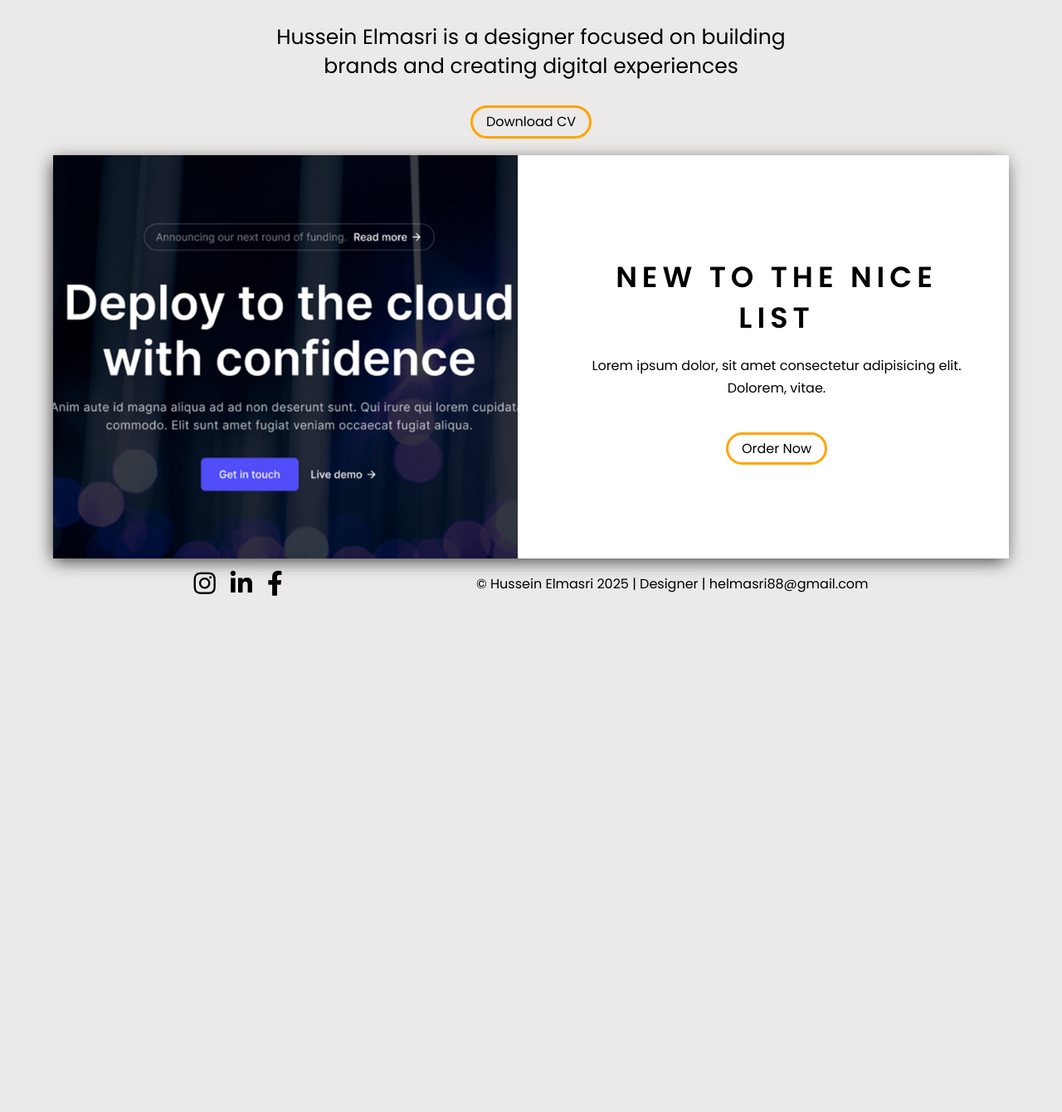
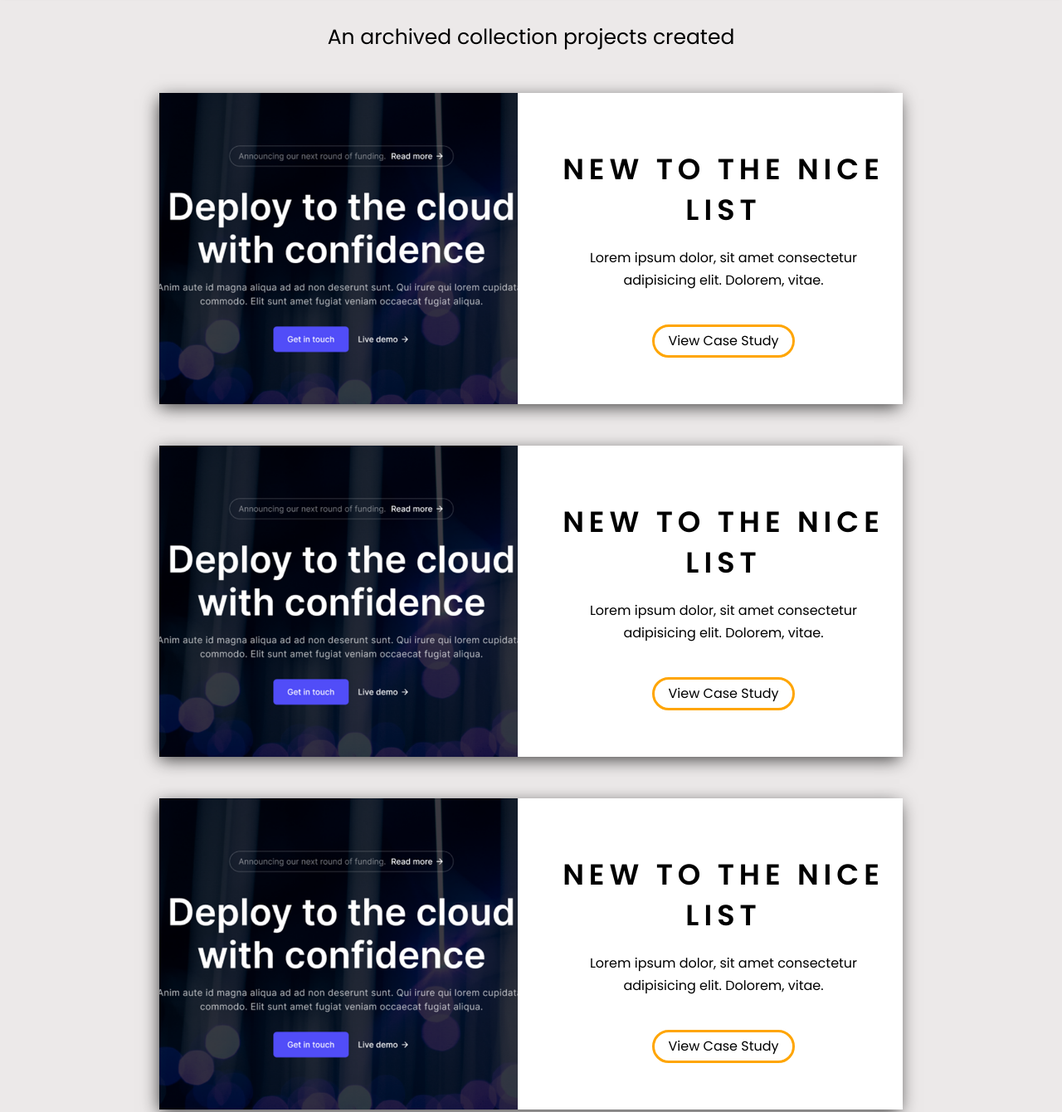
Before and after one commit to husseinelmasri/portfolio, a plain HTML site: page archive.html in a window 1280 px wide. Shown: the part 89-1429 px from the top of the page at 83% size. Before the commit the page ends 824 px from the top, so only its background shows below. Drawn offline with Linux system fonts and the light colour scheme.

Commit message:
created archived page

```diff
--- a/archive.html
+++ b/archive.html
@@ -8,7 +8,7 @@
   <link rel="stylesheet" href="style.css" />
   <link rel="icon" href="./img/favicon.png" type="image/pg" sizes="180x180">
   <link href="https://cdnjs.cloudflare.com/ajax/libs/font-awesome/5.15.4/css/all.min.css" rel="stylesheet">
-  <title>Archive-Husseon Elmasri</title>
+  <title>Hussein Elmasri</title>
 </head>
 
 <body>
@@ -58,7 +58,7 @@
         <a href="contact.html">Contact</a>
       </li>
       <li>
-        <a href="">Archive</a>
+        <a href="archive.html">Archive</a>
       </li>
     </ul>
 
@@ -66,14 +66,10 @@
   <!-- Box A -->
   <section class="box box-a  text-center mg-lg">
     <div class="box-inner">
-      <h3 class="text-lg-header">Hussein Elmasri is a designer focused on building brands and creating digital
-        experiences</h3>
-      <div class="button-container">
-        <a href="./img/Hussein.Elmasri.pdf" download="Hussein Elmasri CV"
-          class="btn btn-light-outline download-button">Download
-          CV</a>
-      </div>
-      </p>
+      <h3 class="text-lg-header">An archived collection projects created
+      </h3>
+
+
     </div>
   </section>
   <!-- Box B -->
@@ -82,7 +78,23 @@
     <div class="box-text">
       <h2 class="text-xl">New to the nice list</h2>
       <p class="text-md">Lorem ipsum dolor, sit amet consectetur adipisicing elit. Dolorem, vitae.</p>
-      <a href="" class="btn btn-light-outline">Order Now</a>
+      <a href="" class="btn btn-light-outline">View Case Study</a>
+    </div>
+  </section>
+  <section class="box box-b bg-secondary grid-col-2">
+    <img src="./img/Untitledddd.png" alt="">
+    <div class="box-text">
+      <h2 class="text-xl">New to the nice list</h2>
+      <p class="text-md">Lorem ipsum dolor, sit amet consectetur adipisicing elit. Dolorem, vitae.</p>
+      <a href="" class="btn btn-light-outline">View Case Study</a>
+    </div>
+  </section>
+  <section class="box box-b bg-secondary grid-col-2">
+    <img src="./img/Untitledddd.png" alt="">
+    <div class="box-text">
+      <h2 class="text-xl">New to the nice list</h2>
+      <p class="text-md">Lorem ipsum dolor, sit amet consectetur adipisicing elit. Dolorem, vitae.</p>
+      <a href="" class="btn btn-light-outline">View Case Study</a>
     </div>
   </section>
 
--- a/style.css
+++ b/style.css
@@ -193,13 +193,14 @@ margin: auto;
 }
 /* Grid Styles */
 .grid-col-2{
- width:90%;
+ width:70%;
   display:grid;
   grid-template-columns: 1fr 1fr;
   gap:2rem;
   align-items: center;
   justify-content: space-between;
-  margin:auto;
+  margin:50px auto;
+
 }
 .grid-col-2 img{
   object-fit: cover; /* Ensures the image covers the container while maintaining aspect ratio */
```
Also changed, not shown: contact.html (+2 -2 lines), index.html (+17 -1 lines).
